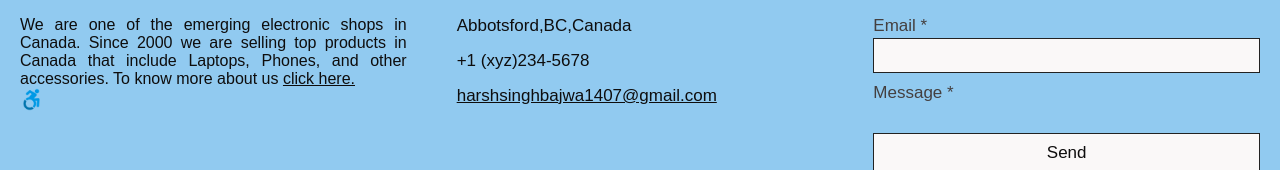
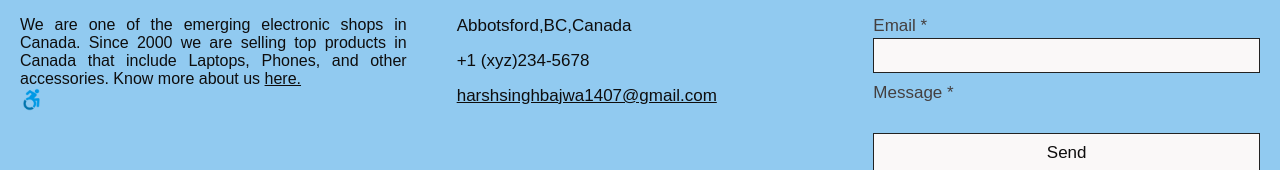
Before and after one commit to harshpreet647/Term-Project_CIS-145, a plain HTML site: page Accessories.html in a window 1280 px wide. Shown: the part 1435-1605 px from the top of the page. Drawn offline with Linux system fonts and the light colour scheme.

Commit message:
Update Accessories.html

```diff
--- a/Accessories.html
+++ b/Accessories.html
@@ -390,7 +390,7 @@ About us</h2>                                        <!--About Us Section Of fot
 <div class="content">
         <p>
           We are one of the emerging electronic shops in Canada. Since 2000 we are selling top products in Canada that include Laptops, Phones, and other accessories.
-          To know more about us <a href="About Us.html">click here.</a></p>
+          Know more about us <a href="About Us.html"> here.</a></p>
 <img src="iconfinder_3_Accessible_logo_logos_4373060.png" alt="Accessibility Logo" style="height: 5%; width: 6%;">
 </div>
 </div>
```
